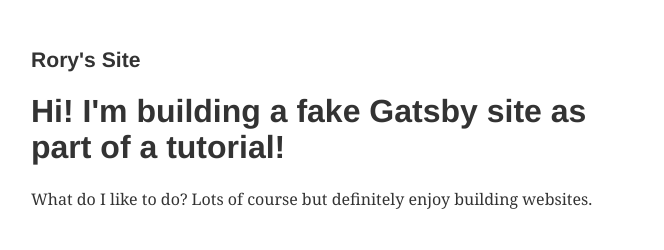
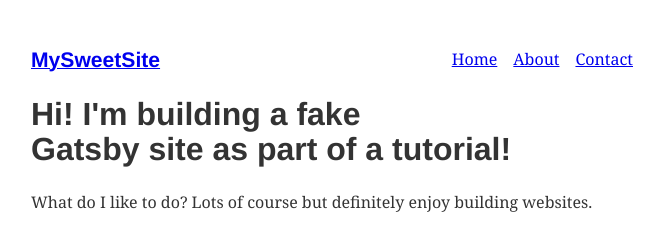
Before and after one commit to sprainhill/gatsby-tutorial, a Gatsby site: page / in a window 1280 px wide. Shown: the whole page, without its empty margins (300-964 px from the left). Built offline with nearby package versions, Linux system fonts and the light colour scheme; Gatsby itself is replaced by a stand-in of ours.

Commit message:
Add navigation

```diff
--- a/src/components/layout.js
+++ b/src/components/layout.js
@@ -1,7 +1,23 @@
 import React from "react"
+import { Link } from "gatsby"
+const ListLink = props => (
+  <li style={{ display: `inline-block`, marginRight: `1rem` }}>
+    <Link to={props.to}>{props.children}</Link>
+  </li>
+)
+
 export default ({ children }) => (
   <div style={{ margin: `3rem auto`, maxWidth: 650, padding: `0 1rem` }}>
-    <h3>Rory's Site</h3>
+    <header style={{ marginBottom: `1.5rem` }}>
+      <Link to="/" style={{ textShadow: `none`, backgroundImage: `none` }}>
+        <h3 style={{ display: `inline` }}>MySweetSite</h3>
+      </Link>
+      <ul style={{ listStyle: `none`, float: `right` }}>
+        <ListLink to="/">Home</ListLink>
+        <ListLink to="/about/">About</ListLink>
+        <ListLink to="/contact/">Contact</ListLink>
+      </ul>
+    </header>
     {children}
   </div>
 )
```
